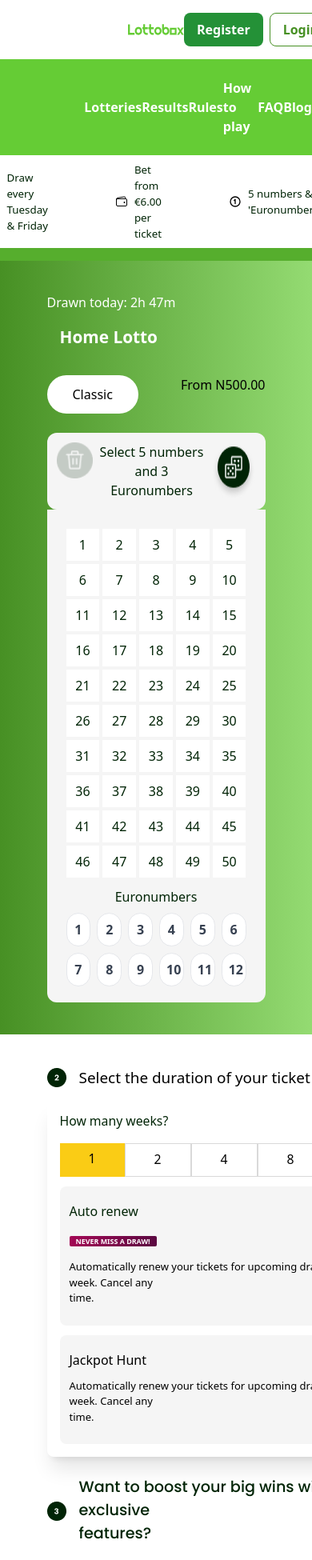
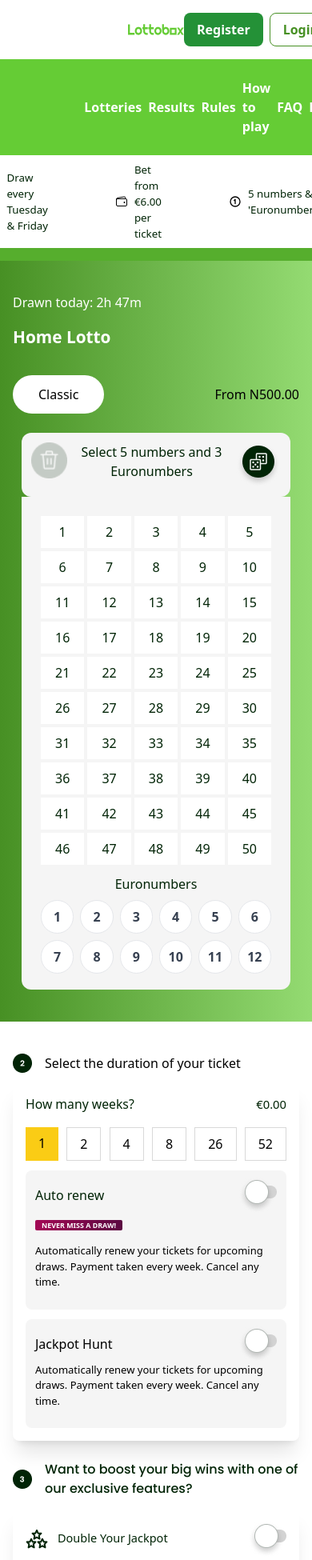
Before and after one commit to Faidunni/LottoBox-LandingPage, a React (Vite) app: page /lottopage in a window 390 px wide. Shown: the top 1950 px of the page at 80% size. Built offline with nearby package versions, Linux system fonts and the light colour scheme.

Commit message:
mobile view

```diff
--- a/src/component/Donation.jsx
+++ b/src/component/Donation.jsx
@@ -17,17 +17,20 @@ function Donation() {
         Dream Big. Do Good.
       </h1>
       <div className="flex gap-8 px-[60px] mb-10" data-aos="fade-down">
-        <div className="items-center flex flex-col text-white w-[216px] text-center">
+        <div className="lg:items-center flex flex-col text-white w-[216px] text-center">
           <img src={box} alt="warpped present" />
-          <p className="font-Poppins text-[20px] leading-[19.2px] mt-8">
+          <p className="font-Poppins lg:text-[20px] leading-[19.2px] mt-8 lg:block hidden">
             Your Donation <br /> Your Choice
           </p>
+          <p className="font-Poppins mt-8 lg:hidden block">
+            Your Donation Your Choice
+          </p>
 
-          <p className="font-DM Sans leading-[19.2px] px-2 mt-3">
+          <p className="font-DM Sans lg:leading-[19.2px] px-2 mt-3 lg:text-[16px] text-2xl leading-[30px]">
             Win a lottery and donate to one of our charity partners
           </p>
         </div>
-        <div className="flex gap-8">
+        <div className="lg:flex gap-8  hidden">
           <img src={circle} alt="circle" />
           <img src={circle} alt="circle" />
           <img src={circle} alt="circle" />
--- a/src/component/Hero.jsx
+++ b/src/component/Hero.jsx
@@ -89,7 +89,9 @@ function Hero() {
         </div>
 
         {/* Home lotto card */}
-        <HomeLotto />
+        <div>
+          <HomeLotto className="sm:w-[20px]" />
+        </div>
       </div>
     </section>
   );
--- a/src/component/InstantPage.jsx
+++ b/src/component/InstantPage.jsx
@@ -50,7 +50,7 @@ function InstantPage() {
   }, []);
   return (
     <>
-      <section className="lg:mt-[120px] mb-[40px] lg:px-[170px] px-4">
+      <section className="lg:mt-[120px] lg:mb-[40px] lg:px-[170px] px-4 mb-0">
         <div
           className="flex justify-between items-center"
           data-aos="fade-right"
@@ -69,7 +69,7 @@ function InstantPage() {
 
         {/* instant games card */}
         <div
-          className="grid grid-cols-1 md:grid-cols-2 lg:grid-cols-2 gap-6  mt-[40px]"
+          className="grid grid-cols-1 md:grid-cols-2 lg:grid-cols-2 gap-6 mt-[40px]"
           data-aos="fade-down"
         >
           {InstantGames.map((game, index) => (
@@ -78,7 +78,7 @@ function InstantPage() {
               className="bg-card-gradient border-2 border-shape-color flex flex-col gap-4"
             >
               {game.img}
-              <div className="flex justify-between px-8 pt-4 pb-8">
+              <div className="flex justify-between lg:px-8 lg:pt-4 lg:pb-8 p-2">
                 <div>
                   <p className=" font-DM Sans text-[14px] font-normal">
                     {game.title}
@@ -89,7 +89,7 @@ function InstantPage() {
                 </div>
 
                 <Link to={game.link}>
-                  <button className="bg-nav-text text-white flex items-center justify-center py-2 rounded-lg px-6 gap-2 font-DM Sans font-normal text-[24px]">
+                  <button className="bg-nav-text text-white flex items-center justify-center py-2 rounded-lg lg:px-6 px-2 lg:gap-2 gap-1 font-DM Sans font-normal lg:text-[24px]">
                     {game.button}
                     <span>{game.arrowImg}</span>
                   </button>
--- a/src/component/MagaJackpot.jsx
+++ b/src/component/MagaJackpot.jsx
@@ -12,12 +12,14 @@ function MagaJackpot() {
   return (
     <>
       <section className="my-10">
-        <div className="flex justify-between px-[170px]" data-aos="fade-down">
-          <h1 className="font-Poppins font-bold text-[32px] text-text-color">
+        <div
+          className="flex justify-between lg:px-[170px] px-4 items-center"
+          data-aos="fade-down"
+        >
+          <h1 className="font-Poppins font-bold lg:text-[32px] text-[18px] text-text-color">
             Mega Jackpots
           </h1>
-
-          <button className="font-DM Sans font-normal text-[24px] flex items-center border border-text-color text-text-color py-2 px-6 gap-4 rounded-full">
+          <button className="font-DM Sans font-normal lg:text-[24px] flex items-center border border-text-color text-text-color py-2 px-6 gap-4 rounded-full">
             See All
             <span>
               <img src={arrow} alt="forward arrow" />
--- a/src/component/SubNav.jsx
+++ b/src/component/SubNav.jsx
@@ -4,7 +4,11 @@ const navLinks = [
   { name: "Lotteries", href: "#" },
   { name: "Results", href: "#" },
   { name: "Rules", href: "#" },
-  { name: "How to play", href: "#", img: <img src={border} alt="" /> },
+  {
+    name: "How to play",
+    href: "#",
+    img: <img src={border} alt="" />,
+  },
   { name: "FAQ", href: "#" },
   { name: "Blog", href: "#" },
   { name: "About", href: "#" },
@@ -14,11 +18,13 @@ const navLinks = [
 function SubNav() {
   return (
     <nav className="bg-subnav-bg px-[27%] py-6 w-full">
-      <ul className=" font-DM Sans font-normal text-white flex justify-between items-center">
+      <ul className="font-DM Sans font-normal text-white flex justify-between items-center">
         {navLinks.map((link, index) => (
           <li key={index} className="flex items-center gap-2">
-            {link.name}
-            {link.img && <span>{link.img}</span>}
+            <a href={link.href} className="flex items-center gap-2">
+              {link.name}
+              <div>{link.img && <span>{link.img}</span>}</div>
+            </a>
           </li>
         ))}
       </ul>
--- a/src/sections/EuroDonation.jsx
+++ b/src/sections/EuroDonation.jsx
@@ -8,7 +8,7 @@ function EuroDonation() {
     AOS.init({ duration: 1000 });
   }, []);
   return (
-    <section className="py-10 px-[15%]">
+    <section className="lg:py-10 lg:px-[15%] px-4">
       {/* EuroJackpot-Information  */}
       <div data-aos="fade-right">
         <p className="text-promo-code-text font-DM Sans font-[500] text-[18.75px] mb-1">
@@ -18,7 +18,7 @@ function EuroDonation() {
           Explore more about the lottery in our lottery-related sections
         </p>
       </div>
-      <div className="flex gap-4 mt-4">
+      <div className="flex lg:flex-row flex-col gap-4 mt-4 ">
         <div>
           <div
             className="border border-shape-color rounded-sm mb-4"
--- a/src/sections/NumberSelection.jsx
+++ b/src/sections/NumberSelection.jsx
@@ -10,18 +10,18 @@ function NumberSelection() {
   }, []);
   return (
     <>
-      <section className="bg-custom-gradient py-10 px-[15%]">
+      <section className="bg-custom-gradient py-10 lg:px-[15%] px-4">
         <div>
           <p className="font-DM Sans text-white" data-aos="fade-left">
             Drawn today: 2h 47m
           </p>
           <p
-            className="font-DM Sans font-normal text-white text-[20.81px] my-4 ml-4"
+            className="font-DM Sans font-normal text-white text-[20.81px] my-4 lg:ml-4 ml-0"
             data-aos="fade-left"
           >
             Home Lotto
           </p>
-          <div className="flex justify-between mt-8 mb-6">
+          <div className="flex justify-between mt-8 mb-6 items-center">
             <button
               className="bg-white py-3 px-8 rounded-full font-DM Sans font-[200]"
               data-aos="fade-left"
--- a/src/sections/Ticket.jsx
+++ b/src/sections/Ticket.jsx
@@ -36,16 +36,16 @@ function Ticket() {
   }, []);
   const [activeIndex, setActiveIndex] = useState(0);
   return (
-    <section className="py-10 px-[15%]">
+    <section className="py-10 lg:px-[15%] px-4">
       {/* Add prome code  */}
-      <div className="flex gap-6 ">
+      <div className="flex lg:flex-row gap-6 flex-col">
         <div className="">
           <div
             className="flex gap-4 items-center align-middle mb-3"
             data-aos="fade-right"
           >
             <img src={number2} alt="number-2" />
-            <p className="font-DM Sans font-[500] text-[18.91px] ">
+            <p className="font-DM Sans font-[500] lg:text-[18.91px] ">
               Select the duration of your ticket
             </p>
           </div>
@@ -69,7 +69,7 @@ function Ticket() {
                     activeIndex === index
                       ? "bg-yellow-400"
                       : "bg-transparent border border-[#D9D9D9]"
-                  } font-DM Sans font-[500] text-[15.75px] px-9 py-2 cursor-pointer`}
+                  } font-DM Sans font-[500] lg:text-[15.75px] lg:px-9 px-4 py-2 cursor-pointer`}
                   onClick={() => setActiveIndex(index)}
                 >
                   {num.number}
@@ -112,9 +112,12 @@ function Ticket() {
             data-aos="fade-right"
           >
             <img src={number3} alt="number-3" />
-            <p className="font-Poppins font-[500] text-[19.22px] text-[#012406] pr-8">
+            <p className="font-Poppins font-[500] lg:text-[19.22px] text-[#012406] pr-8 hidden lg:block">
               Want to boost your big wins with one of our exclusive <br />{" "}
               features?
+            </p>
+            <p className="font-Poppins font-[500] lg:text-[19.22px] text-[#012406] lg:hidden block">
+              Want to boost your big wins with one of our exclusive features?
             </p>
           </div>
           <div
@@ -145,7 +148,7 @@ function Ticket() {
           </div>
         </div>
         <div
-          className="border border-[#B2B8B4] h-[225px] px-4 py-6 rounded-sm"
+          className="border border-[#B2B8B4] h-[225px] px-4 py-6 rounded-sm lg:shadow-0 shadow-xl"
           data-aos="fade-left"
         >
           <p className="font-DM Sans font-[700] text-[14.15px] text-promo-code underline mb-5">
```
